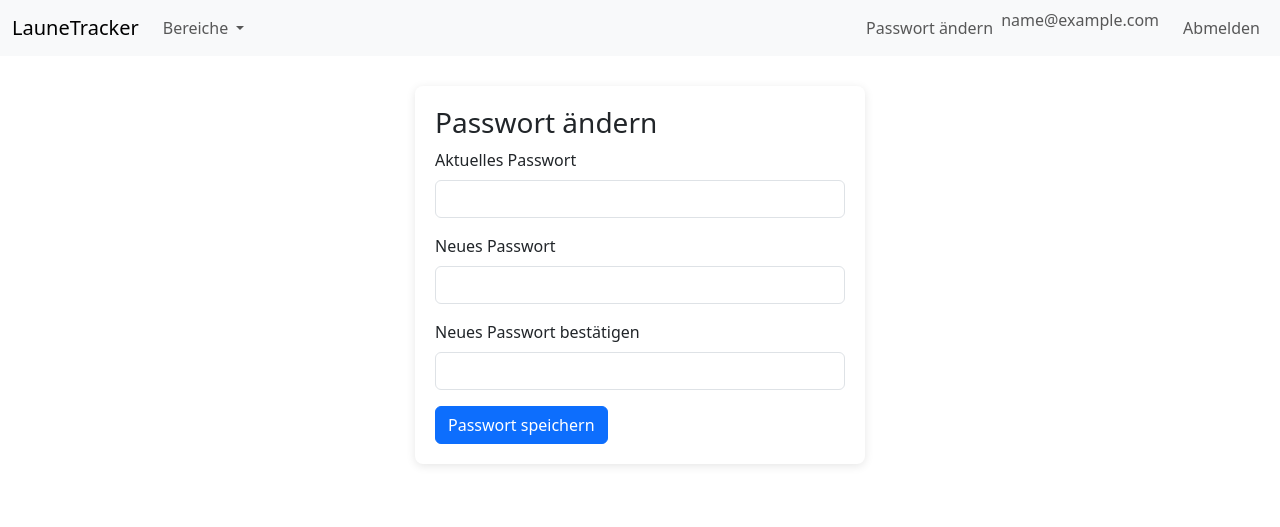
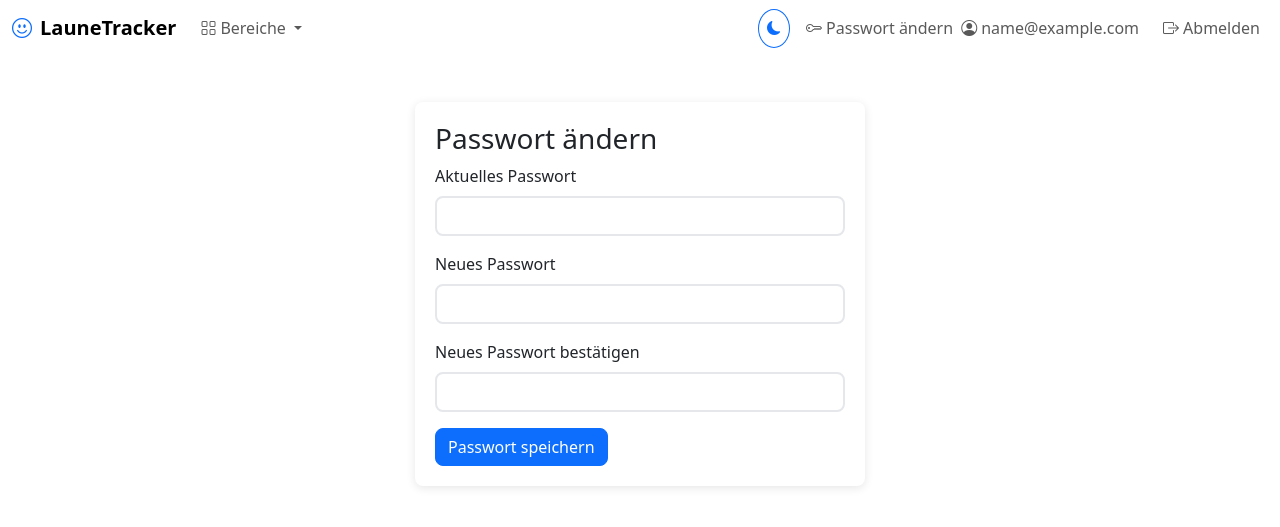
Before and after one commit to domfe2411/Laune-Tracker-App, a Flask app: page /change-password in a window 1280 px wide. Shown: the top 527 px of the page. Run offline with Flask 3, Linux system fonts and the light colour scheme; the visitor is signed in with stand-in values (Sample User, id 1).

Commit message:
UI modernisiert + Dark Mode hinzugefügt; Admin-Rollenverwaltung ergänzt
- Neues modernes UI mit Bootstrap Icons und Dark Mode Toggle

- Admin-Dashboard zeigt alle Benutzer mit Rollen-Dropdown

- Route zum Ändern der Rolle: /admin/update-role/<user_id>

```diff
--- a/app.py
+++ b/app.py
@@ -25,7 +25,6 @@ def create_mongo_client() -> MongoClient:
     mongodb_uri = os.getenv("MONGODB_URI", "mongodb://localhost:27017/")
     try:
         client = MongoClient(mongodb_uri, serverSelectionTimeoutMS=500)
-        # Ensure connection works; will raise if server not reachable
         client.admin.command("ping")
         return client
     except Exception:
@@ -41,32 +40,30 @@ def create_mongo_client() -> MongoClient:
 
 client = create_mongo_client()
 
-# Datenbank und Collections
 db = client["launetracker"]
 mood_collection = db["moods"]
 user_collection = db["users"]
 
-# Admin-Account erstellen falls nicht vorhanden
+
 def create_admin_if_not_exists():
     admin = user_collection.find_one({"email": "admin@launetracker.com"})
     if not admin:
         user_collection.insert_one({
             "email": "admin@launetracker.com",
-            "password": "admin123",  # In Produktion sollte gehashed werden
+            "password": "admin123",
             "role": "admin",
             "created_at": datetime.now().isoformat(),
             "active": True
         })
-        print("Admin-Account erstellt: admin@launetracker.com / admin123")
 
-# Aufräumen: versehentlich angelegten Nutzer löschen (falls vorhanden)
+
 def remove_user_if_exists(email: str) -> None:
     try:
         user_collection.delete_one({"email": email})
     except Exception:
         pass
 
-# Login erforderlich Decorator
+
 def login_required(f):
     @wraps(f)
     def decorated_function(*args, **kwargs):
@@ -75,7 +72,7 @@ def login_required(f):
         return f(*args, **kwargs)
     return decorated_function
 
-# Admin erforderlich Decorator
+
 def admin_required(f):
     @wraps(f)
     def decorated_function(*args, **kwargs):
@@ -88,16 +85,14 @@ def admin_required(f):
         return f(*args, **kwargs)
     return decorated_function
 
-# E-Mail senden
+
 def send_email(to_email, subject, body):
     try:
         msg = MIMEMultipart()
         msg['From'] = SENDER_EMAIL
         msg['To'] = to_email
         msg['Subject'] = subject
-
         msg.attach(MIMEText(body, 'plain'))
-
         server = smtplib.SMTP(SMTP_SERVER, SMTP_PORT)
         server.starttls()
         server.login(SMTP_USER, SMTP_PASSWORD)
@@ -109,18 +104,19 @@ def send_email(to_email, subject, body):
         print(f"E-Mail-Fehler: {e}")
         return False
 
+
 @app.route('/')
 def home():
     if 'user_id' in session:
         return redirect(url_for('mood_tracker'))
     return render_template('home.html')
 
+
 @app.route('/login', methods=['GET', 'POST'])
 def login():
     if request.method == 'POST':
         email = request.form['email']
         password = request.form['password']
-
         user = user_collection.find_one({"email": email, "password": password, "active": True})
         if user:
             session['user_id'] = str(user['_id'])
@@ -128,10 +124,9 @@ def login():
             session['user_role'] = user['role']
             flash('Erfolgreich angemeldet!', 'success')
             return redirect(url_for('mood_tracker'))
-        else:
-            flash('Ungültige E-Mail oder Passwort', 'error')
+        flash('Ungültige E-Mail oder Passwort', 'error')
+    return render_template('login.html')
 
-    return render_template('login.html')
 
 @app.route('/logout')
 def logout():
@@ -139,11 +134,13 @@ def logout():
     flash('Erfolgreich abgemeldet!', 'success')
     return redirect(url_for('home'))
 
+
 @app.route('/admin')
 @admin_required
 def admin_dashboard():
-    users = list(user_collection.find({"role": "teilnehmer"}).sort("created_at", -1))
+    users = list(user_collection.find().sort("created_at", -1))
     return render_template('admin_dashboard.html', users=users)
+
 
 @app.route('/admin/create-user', methods=['GET', 'POST'])
 @admin_required
@@ -151,17 +148,11 @@ def create_user():
     if request.method == 'POST':
         email = request.form['email']
         role = request.form['role']
-
-        # Prüfe ob E-Mail bereits existiert
         existing_user = user_collection.find_one({"email": email})
         if existing_user:
             flash('E-Mail-Adresse bereits registriert', 'error')
             return render_template('create_user.html')
-
-        # Generiere automatisch ein Passwort
         generated_password = secrets.token_urlsafe(8)
-
-        # Erstelle Benutzer
         user_data = {
             "email": email,
             "password": generated_password,
@@ -170,36 +161,27 @@ def create_user():
             "active": True
         }
         user_collection.insert_one(user_data)
-
-        # Sende E-Mail mit Zugangsdaten (falls E-Mail konfiguriert)
         if SMTP_USER != "your-email@gmail.com":
             subject = "Zugang zum LauneTracker"
             body = f"""
-Hallo!
+Willkommen beim LauneTracker!
 
-Du wurdest zum LauneTracker eingeladen.
-
-Deine Zugangsdaten:
+Zugangsdaten:
 E-Mail: {email}
 Passwort: {generated_password}
 
-Du kannst dich hier anmelden: {request.host_url}login
-
+Login: {request.host_url}login
 Bitte ändere dein Passwort nach der ersten Anmeldung unter "Passwort ändern".
-
-Viele Grüße,
-Dein LauneTracker-Team
 """
             if send_email(email, subject, body):
                 flash(f'Benutzer {email} erstellt und E-Mail gesendet', 'success')
             else:
-                flash(f'Benutzer {email} erstellt, aber E-Mail konnte nicht gesendet werden. Passwort: {generated_password}', 'warning')
+                flash(f'Benutzer {email} erstellt, aber E-Mail-Versand fehlgeschlagen. Passwort: {generated_password}', 'warning')
         else:
             flash(f'Benutzer {email} erstellt mit Passwort: {generated_password}', 'success')
+        return redirect(url_for('admin_dashboard'))
+    return render_template('create_user.html')
 
-        return redirect(url_for('admin_dashboard'))
-
-    return render_template('create_user.html')
 
 @app.route('/admin/delete-user/<user_id>')
 @admin_required
@@ -208,6 +190,23 @@ def delete_user(user_id):
     flash('Benutzer gelöscht', 'success')
     return redirect(url_for('admin_dashboard'))
 
+
+@app.route('/admin/update-role/<user_id>', methods=['POST'])
+@admin_required
+def update_user_role(user_id):
+    new_role = request.form.get('role')
+    if new_role not in ['admin', 'teilnehmer']:
+        flash('Ungültige Rolle', 'error')
+        return redirect(url_for('admin_dashboard'))
+    # Verhindere, dass sich der aktuelle Admin selbst degradiert
+    if str(user_id) == session.get('user_id') and new_role != 'admin':
+        flash('Du kannst deine eigene Admin-Rolle nicht entfernen', 'error')
+        return redirect(url_for('admin_dashboard'))
+    user_collection.update_one({"_id": ObjectId(user_id)}, {"$set": {"role": new_role}})
+    flash('Rolle aktualisiert', 'success')
+    return redirect(url_for('admin_dashboard'))
+
+
 @app.route('/admin/reset-password/<user_id>', methods=['GET', 'POST'])
 @admin_required
 def reset_user_password(user_id):
@@ -215,18 +214,16 @@ def reset_user_password(user_id):
     if not user:
         flash('Benutzer nicht gefunden', 'error')
         return redirect(url_for('admin_dashboard'))
-
     if request.method == 'POST':
         new_password = request.form['new_password']
         if len(new_password) < 6:
             flash('Passwort muss mindestens 6 Zeichen lang sein', 'error')
             return render_template('reset_password.html', user=user)
-
         user_collection.update_one({"_id": ObjectId(user_id)}, {"$set": {"password": new_password}})
         flash(f'Passwort für {user["email"]} wurde geändert', 'success')
         return redirect(url_for('admin_dashboard'))
+    return render_template('reset_password.html', user=user)
 
-    return render_template('reset_password.html', user=user)
 
 @app.route('/change-password', methods=['GET', 'POST'])
 @login_required
@@ -235,7 +232,6 @@ def change_password():
         current_password = request.form['current_password']
         new_password = request.form['new_password']
         confirm_password = request.form['confirm_password']
-
         user = user_collection.find_one({"_id": ObjectId(session['user_id'])})
         if not user or user.get('password') != current_password:
             flash('Aktuelles Passwort ist falsch', 'error')
@@ -246,47 +242,36 @@ def change_password():
         if len(new_password) < 6:
             flash('Neues Passwort muss mindestens 6 Zeichen lang sein', 'error')
             return render_template('change_password.html')
-
         user_collection.update_one({"_id": ObjectId(session['user_id'])}, {"$set": {"password": new_password}})
         flash('Passwort erfolgreich geändert', 'success')
         return redirect(url_for('mood_tracker'))
+    return render_template('change_password.html')
 
-    return render_template('change_password.html')
 
 @app.route('/mood-tracker')
 @login_required
 def mood_tracker():
-    # Hole alle Stimmungseinträge des aktuellen Benutzers für den aktuellen Monat
     current_month = date.today().replace(day=1)
     next_month = (current_month.replace(day=28) + timedelta(days=4)).replace(day=1)
-
     moods = list(mood_collection.find({
         'user_id': session['user_id'],
-        'date': {
-            '$gte': current_month.isoformat(),
-            '$lt': next_month.isoformat()
-        }
+        'date': {'$gte': current_month.isoformat(), '$lt': next_month.isoformat()}
     }).sort('date', 1))
+    return render_template('mood_tracker.html', moods=moods, view_type='monthly', today=date.today().isoformat())
 
-    return render_template('mood_tracker.html', moods=moods, view_type='monthly', today=date.today().isoformat())
 
 @app.route('/mood-tracker/weekly')
 @login_required
 def mood_tracker_weekly():
-    # Hole alle Stimmungseinträge des aktuellen Benutzers für die aktuelle Woche
     today = date.today()
     start_of_week = today - timedelta(days=today.weekday())
     end_of_week = start_of_week + timedelta(days=7)
-
     moods = list(mood_collection.find({
         'user_id': session['user_id'],
-        'date': {
-            '$gte': start_of_week.isoformat(),
-            '$lt': end_of_week.isoformat()
-        }
+        'date': {'$gte': start_of_week.isoformat(), '$lt': end_of_week.isoformat()}
     }).sort('date', 1))
+    return render_template('mood_tracker.html', moods=moods, view_type='weekly', today=date.today().isoformat())
 
-    return render_template('mood_tracker.html', moods=moods, view_type='weekly', today=date.today().isoformat())
 
 @app.route('/add_mood', methods=['POST'])
 @login_required
@@ -296,10 +281,7 @@ def add_mood():
         mood = int(request.form['mood'])
         wellbeing = int(request.form['wellbeing'])
         note = request.form.get('note', '')
-
-        # Verwende ausgewähltes Datum oder heute
         selected_date = request.form.get('selected_date', date.today().isoformat())
-
         mood_entry = {
             'user_id': session['user_id'],
             'date': selected_date,
@@ -312,10 +294,10 @@ def add_mood():
         mood_collection.insert_one(mood_entry)
     return redirect(url_for('mood_tracker'))
 
+
 @app.route('/delete_mood/<mood_id>')
 @login_required
 def delete_mood(mood_id):
-    # Prüfe ob der Eintrag dem aktuellen Benutzer gehört
     mood = mood_collection.find_one({"_id": ObjectId(mood_id), "user_id": session['user_id']})
     if mood:
         mood_collection.delete_one({"_id": ObjectId(mood_id)})
@@ -324,44 +306,33 @@ def delete_mood(mood_id):
         flash('Eintrag nicht gefunden oder keine Berechtigung', 'error')
     return redirect(url_for('mood_tracker'))
 
+
 @app.route('/api/mood-data')
 @login_required
 def get_mood_data():
-    """API endpoint für Chart.js Daten - Monatlich"""
     current_month = date.today().replace(day=1)
     next_month = (current_month.replace(day=28) + timedelta(days=4)).replace(day=1)
-
     moods = list(mood_collection.find({
         'user_id': session['user_id'],
-        'date': {
-            '$gte': current_month.isoformat(),
-            '$lt': next_month.isoformat()
-        }
+        'date': {'$gte': current_month.isoformat(), '$lt': next_month.isoformat()}
     }).sort('date', 1))
+    return _process_mood_data(moods)
 
-    return _process_mood_data(moods)
 
 @app.route('/api/mood-data/weekly')
 @login_required
 def get_mood_data_weekly():
-    """API endpoint für Chart.js Daten - Wöchentlich"""
     today = date.today()
     start_of_week = today - timedelta(days=today.weekday())
     end_of_week = start_of_week + timedelta(days=7)
-
     moods = list(mood_collection.find({
         'user_id': session['user_id'],
-        'date': {
-            '$gte': start_of_week.isoformat(),
-            '$lt': end_of_week.isoformat()
-        }
+        'date': {'$gte': start_of_week.isoformat(), '$lt': end_of_week.isoformat()}
     }).sort('date', 1))
-
     return _process_mood_data(moods)
 
+
 def _process_mood_data(moods):
-    """Verarbeite Stimmungsdaten für Chart.js"""
-    # Berechne Durchschnittswerte pro Tag
     daily_data = {}
     for mood in moods:
         day = mood['date']
@@ -370,31 +341,22 @@ def _process_mood_data(moods):
         daily_data[day]['motivation'].append(mood['motivation'])
         daily_data[day]['mood'].append(mood['mood'])
         daily_data[day]['wellbeing'].append(mood['wellbeing'])
-
-    # Berechne Durchschnitte
-    chart_data = {
-        'labels': [],
-        'motivation': [],
-        'mood': [],
-        'wellbeing': []
-    }
-
+    chart_data = {'labels': [], 'motivation': [], 'mood': [], 'wellbeing': []}
     for day in sorted(daily_data.keys()):
         chart_data['labels'].append(day)
         chart_data['motivation'].append(sum(daily_data[day]['motivation']) / len(daily_data[day]['motivation']))
         chart_data['mood'].append(sum(daily_data[day]['mood']) / len(daily_data[day]['mood']))
         chart_data['wellbeing'].append(sum(daily_data[day]['wellbeing']) / len(daily_data[day]['wellbeing']))
-
     return jsonify(chart_data)
 
-# Admin-Account erstellen und Cleanup beim Start
+
 def bootstrap_on_start():
     create_admin_if_not_exists()
-    # Entferne versehentlich angelegte Nutzer, falls vorhanden
     remove_user_if_exists("d.feix.teiln@btz-koeln.net")
-    remove_user_if_exists("d.feix.teiln@btz-koeln.net")  # Doppelt für Sicherheit
+
 
 bootstrap_on_start()
+
 
 if __name__ == '__main__':
     port = int(os.getenv("PORT", "5000"))
--- a/templates/base.html
+++ b/templates/base.html
@@ -1,15 +1,125 @@
 <!DOCTYPE html>
-<html lang="de">
+<html lang="de" data-bs-theme="light">
 <head>
   <meta charset="UTF-8" />
   <meta name="viewport" content="width=device-width, initial-scale=1" />
   <title>{% block title %}LauneTracker{% endblock %}</title>
   <link rel="stylesheet" href="https://cdn.jsdelivr.net/npm/bootstrap@5.3.0/dist/css/bootstrap.min.css">
+  <link rel="stylesheet" href="https://cdn.jsdelivr.net/npm/bootstrap-icons@1.11.0/font/bootstrap-icons.css">
+  <style>
+    :root {
+      --primary-color: #6366f1;
+      --secondary-color: #8b5cf6;
+      --success-color: #10b981;
+      --warning-color: #f59e0b;
+      --danger-color: #ef4444;
+      --dark-bg: #1f2937;
+      --dark-card: #374151;
+      --dark-text: #f9fafb;
+      --dark-border: #4b5563;
+    }
+
+    [data-bs-theme="dark"] {
+      --bs-body-bg: var(--dark-bg);
+      --bs-body-color: var(--dark-text);
+      --bs-card-bg: var(--dark-card);
+      --bs-border-color: var(--dark-border);
+    }
+
+    .navbar {
+      backdrop-filter: blur(10px);
+      background: rgba(255, 255, 255, 0.9) !important;
+    }
+
+    [data-bs-theme="dark"] .navbar {
+      background: rgba(31, 41, 55, 0.9) !important;
+    }
+
+    .card {
+      border: none;
+      box-shadow: 0 4px 6px -1px rgba(0, 0, 0, 0.1);
+      transition: all 0.3s ease;
+    }
+
+    .card:hover {
+      transform: translateY(-2px);
+      box-shadow: 0 10px 15px -3px rgba(0, 0, 0, 0.1);
+    }
+
+    .btn {
+      border-radius: 8px;
+      font-weight: 500;
+      transition: all 0.3s ease;
+    }
+
+    .btn:hover {
+      transform: translateY(-1px);
+    }
+
+    .form-control, .form-select {
+      border-radius: 8px;
+      border: 2px solid #e5e7eb;
+      transition: all 0.3s ease;
+    }
+
+    .form-control:focus, .form-select:focus {
+      border-color: var(--primary-color);
+      box-shadow: 0 0 0 0.2rem rgba(99, 102, 241, 0.25);
+    }
+
+    .theme-toggle {
+      cursor: pointer;
+      padding: 8px;
+      border-radius: 50%;
+      transition: all 0.3s ease;
+    }
+
+    .theme-toggle:hover {
+      background: rgba(99, 102, 241, 0.1);
+    }
+
+    .gradient-bg {
+      background: linear-gradient(135deg, var(--primary-color), var(--secondary-color));
+    }
+
+    .glass-effect {
+      background: rgba(255, 255, 255, 0.1);
+      backdrop-filter: blur(10px);
+      border: 1px solid rgba(255, 255, 255, 0.2);
+    }
+
+    [data-bs-theme="dark"] .glass-effect {
+      background: rgba(0, 0, 0, 0.2);
+      border: 1px solid rgba(255, 255, 255, 0.1);
+    }
+
+    .animate-fade-in {
+      animation: fadeIn 0.5s ease-in;
+    }
+
+    @keyframes fadeIn {
+      from { opacity: 0; transform: translateY(20px); }
+      to { opacity: 1; transform: translateY(0); }
+    }
+
+    .floating-card {
+      background: rgba(255, 255, 255, 0.95);
+      backdrop-filter: blur(20px);
+      border: 1px solid rgba(255, 255, 255, 0.2);
+    }
+
+    [data-bs-theme="dark"] .floating-card {
+      background: rgba(31, 41, 55, 0.95);
+      border: 1px solid rgba(255, 255, 255, 0.1);
+    }
+  </style>
 </head>
 <body>
-<nav class="navbar navbar-expand-lg navbar-light bg-light">
+<nav class="navbar navbar-expand-lg navbar-light fixed-top">
   <div class="container-fluid">
-    <a class="navbar-brand" href="{{ url_for('home') }}">LauneTracker</a>
+    <a class="navbar-brand fw-bold" href="{{ url_for('home') }}">
+      <i class="bi bi-emoji-smile text-primary me-2"></i>LauneTracker
+    </a>
     <button class="navbar-toggler" type="button" data-bs-toggle="collapse" data-bs-target="#navbarSupportedContent" aria-controls="navbarSupportedContent" aria-expanded="false" aria-label="Toggle navigation">
       <span class="navbar-toggler-icon"></span>
     </button>
@@ -18,40 +128,84 @@
         {% if session.user_id %}
           <li class="nav-item dropdown">
             <a class="nav-link dropdown-toggle" href="#" id="navbarDropdown" role="button" data-bs-toggle="dropdown" aria-expanded="false">
-              Bereiche
+              <i class="bi bi-grid me-1"></i>Bereiche
             </a>
             <ul class="dropdown-menu" aria-labelledby="navbarDropdown">
-              <li><a class="dropdown-item" href="{{ url_for('mood_tracker') }}">LauneTracker</a></li>
+              <li><a class="dropdown-item" href="{{ url_for('mood_tracker') }}"><i class="bi bi-graph-up me-2"></i>LauneTracker</a></li>
               {% if session.user_role == 'admin' %}
-                <li><a class="dropdown-item" href="{{ url_for('admin_dashboard') }}">Admin Dashboard</a></li>
+                <li><a class="dropdown-item" href="{{ url_for('admin_dashboard') }}"><i class="bi bi-gear me-2"></i>Admin Dashboard</a></li>
               {% endif %}
             </ul>
           </li>
         {% endif %}
       </ul>
-      <ul class="navbar-nav">
+      <ul class="navbar-nav align-items-center">
+        <li class="nav-item me-2">
+          <button class="btn btn-outline-primary btn-sm theme-toggle" onclick="toggleTheme()" title="Theme wechseln">
+            <i class="bi bi-moon-fill" id="theme-icon"></i>
+          </button>
+        </li>
         {% if session.user_id %}
           <li class="nav-item">
-            <a class="nav-link" href="{{ url_for('change_password') }}">Passwort ändern</a>
+            <a class="nav-link" href="{{ url_for('change_password') }}">
+              <i class="bi bi-key me-1"></i>Passwort ändern
+            </a>
           </li>
           <li class="nav-item">
-            <span class="navbar-text me-3">{{ session.user_email }}</span>
+            <span class="navbar-text me-3">
+              <i class="bi bi-person-circle me-1"></i>{{ session.user_email }}
+            </span>
           </li>
           <li class="nav-item">
-            <a class="nav-link" href="{{ url_for('logout') }}">Abmelden</a>
+            <a class="nav-link" href="{{ url_for('logout') }}">
+              <i class="bi bi-box-arrow-right me-1"></i>Abmelden
+            </a>
           </li>
         {% else %}
           <li class="nav-item">
-            <a class="nav-link" href="{{ url_for('login') }}">Anmelden</a>
+            <a class="nav-link" href="{{ url_for('login') }}">
+              <i class="bi bi-box-arrow-in-right me-1"></i>Anmelden
+            </a>
           </li>
         {% endif %}
       </ul>
     </div>
   </div>
 </nav>
-<div class="container mt-4">
+
+<div class="container mt-5 pt-4">
   {% block content %}{% endblock %}
 </div>
+
 <script src="https://cdn.jsdelivr.net/npm/bootstrap@5.3.0/dist/js/bootstrap.bundle.min.js"></script>
+<script>
+function toggleTheme() {
+  const html = document.documentElement;
+  const themeIcon = document.getElementById('theme-icon');
+
+  if (html.getAttribute('data-bs-theme') === 'dark') {
+    html.setAttribute('data-bs-theme', 'light');
+    themeIcon.className = 'bi bi-moon-fill';
+    localStorage.setItem('theme', 'light');
+  } else {
+    html.setAttribute('data-bs-theme', 'dark');
+    themeIcon.className = 'bi bi-sun-fill';
+    localStorage.setItem('theme', 'dark');
+  }
+}
+
+// Theme beim Laden wiederherstellen
+document.addEventListener('DOMContentLoaded', function() {
+  const savedTheme = localStorage.getItem('theme') || 'light';
+  document.documentElement.setAttribute('data-bs-theme', savedTheme);
+
+  const themeIcon = document.getElementById('theme-icon');
+  if (savedTheme === 'dark') {
+    themeIcon.className = 'bi bi-sun-fill';
+  } else {
+    themeIcon.className = 'bi bi-moon-fill';
+  }
+});
+</script>
 </body>
 </html>
```
Also changed, not shown: templates/admin_dashboard.html (+17 -21 lines).
